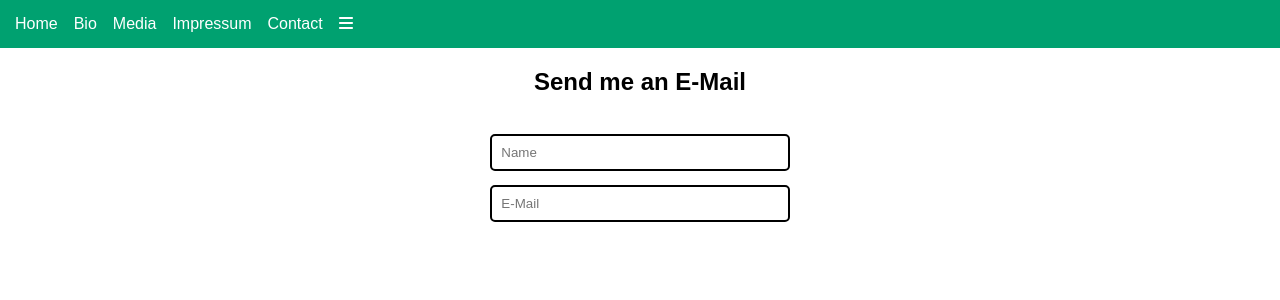
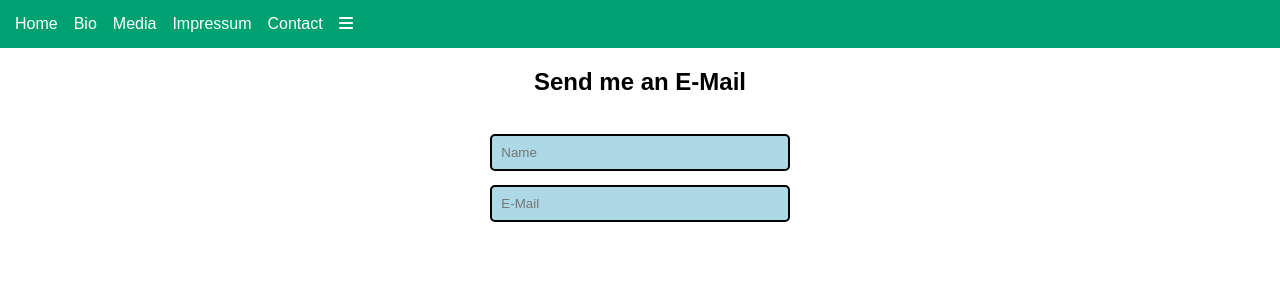
Before and after one commit to LyriCaGitHubber/Blubbermouth, a React app: page /contact in a window 1280 px wide. Shown: the top 300 px of the page. Built offline with nearby package versions, Linux system fonts and the light colour scheme.

Commit message:
Do some stuff

```diff
--- a/package.json
+++ b/package.json
@@ -18,7 +18,7 @@
     "@babel/preset-react": "^7.18.6",
     "@babel/preset-typescript": "^7.18.6",
     "@types/react": "^18.0.21",
-    "@types/react-dom": "^18.0.6",
+    "@types/react-dom": "^18.0.0",
     "@types/styled-components": "^5.1.26",
     "babel-loader": "^8.2.5",
     "css-loader": "^6.7.1",
--- a/src/Components/InputField.tsx
+++ b/src/Components/InputField.tsx
@@ -1,5 +1,5 @@
-import React, { FunctionComponent, useState } from "react";
-import styled from "styled-components";
+import React, { FunctionComponent, useEffect, useState, useRef } from "react";
+import styled, { css } from "styled-components";
 
 /*
  * Types
@@ -9,12 +9,14 @@ type InputFieldProps = {
   value: any;
   inputFieldName: string;
   placeholderText: string;
+  primary?: boolean;
+  type?: "email" | "text";
 };
 
 /*
  * Stylings
  */
-const Input = styled.input`
+const Input = styled.input<{ focused: boolean }>`
   border-radius: 5px;
   border-color: #000000;
   width: 200px;
@@ -23,23 +25,41 @@ const Input = styled.input`
   padding: 0.7em;
   margin-bottom: 1em;
   width: 300px;
-
-  &:hover {
-    border-color: rgb(210, 56, 108);
-    background: rgba(210, 56, 108, 0.1);
-  }
+  background-color: lightblue;
+  ${({ focused }) =>
+    focused &&
+    css`
+      background-color: green;
+      color: white;
+      &::placeholder {
+        color: white;
+      }
+    `}
 `;
 
 const InputField: FunctionComponent<InputFieldProps> = (
   props: InputFieldProps
 ) => {
-  const { onChange, value, inputFieldName, placeholderText } = props;
+  const { onChange, value, inputFieldName, placeholderText, type } = props;
+
+  const [focus, setFocus] = useState(false);
+  const inputRef = useRef<any>(null);
+
+  useEffect(() => {
+    inputRef.current?.primary;
+  }, []);
+
   return (
     <Input
+      ref={inputRef}
       onChange={onChange}
       value={value}
       name={inputFieldName}
       placeholder={placeholderText}
+      onFocus={() => setFocus(true)}
+      onBlur={() => setFocus(false)}
+      focused={focus}
+      type={type}
     />
   );
 };
--- a/src/Pages/Contact.tsx
+++ b/src/Pages/Contact.tsx
@@ -22,37 +22,48 @@ const InputRow = styled.div`
   }
 `;
 
+const InitialFormValues = {
+  firstName: "",
+  lastName: "",
+  eMail: "",
+  message: "",
+};
+
 const Contact = () => {
-  const [inputValue, setInputValue] = useState();
+  const [inputValues, setInputValues] = useState(InitialFormValues);
 
   const handleInputChange = (e: any) => {
-    e.preventDefault();
-    const name = e.target.name;
-    const value = e.target.value;
-    setInputValue(inputValue);
+    const { name, value } = e.target;
+    setInputValues({ ...inputValues, [name]: value });
+    console.log(inputValues);
   };
 
   return (
+    <>
       <Container>
         <h2>Send me an E-Mail</h2>
         <br />
         <InputRow>
           <InputField
+            type="text"
             onChange={handleInputChange}
-          value={inputValue}
-          inputFieldName="name"
+            value={inputValues.firstName}
+            inputFieldName="firstName"
             placeholderText="Name"
+            primary={true}
           />
         </InputRow>
         <InputRow>
           <InputField
+            type="email"
             onChange={handleInputChange}
-          value={inputValue}
-          inputFieldName="email"
+            value={inputValues.eMail}
+            inputFieldName="eMail"
             placeholderText="E-Mail"
           />
         </InputRow>
       </Container>
+    </>
   );
 };
 
--- a/src/index.tsx
+++ b/src/index.tsx
@@ -1,5 +1,12 @@
-import React from "react";
-import ReactDOM from "react-dom";
+import React, { StrictMode } from "react";
+import { createRoot } from "react-dom/client";
 import App from "./App";
 
-ReactDOM.render(<App />, document.getElementById("root"));
+const rootElement = document.getElementById("root");
+const root = createRoot(rootElement!);
+
+root.render(
+  <StrictMode>
+    <App />
+  </StrictMode>
+);
```
Also changed, not shown: 1 other file (tests, documents, lock files or other folders). Lines whose indentation alone changed are shown as unchanged.
